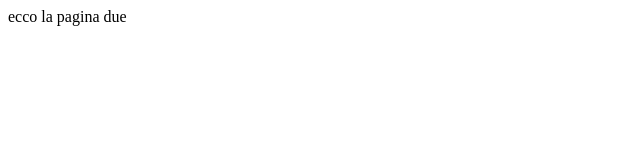
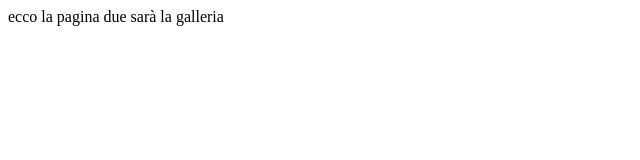
Before and after one commit to labstraction/sito-bio, a plain HTML site: page second-page.html in a window 1280 px wide. Shown: the whole page, without its empty margins (0-640 px from the left). Drawn offline with Linux system fonts and the light colour scheme.

Commit message:
edit second page

```diff
--- a/second-page.html
+++ b/second-page.html
@@ -6,6 +6,6 @@
     <title>Document</title>
 </head>
 <body>
-    ecco la pagina due
+    ecco la pagina due sarà la galleria
 </body>
 </html>
```
